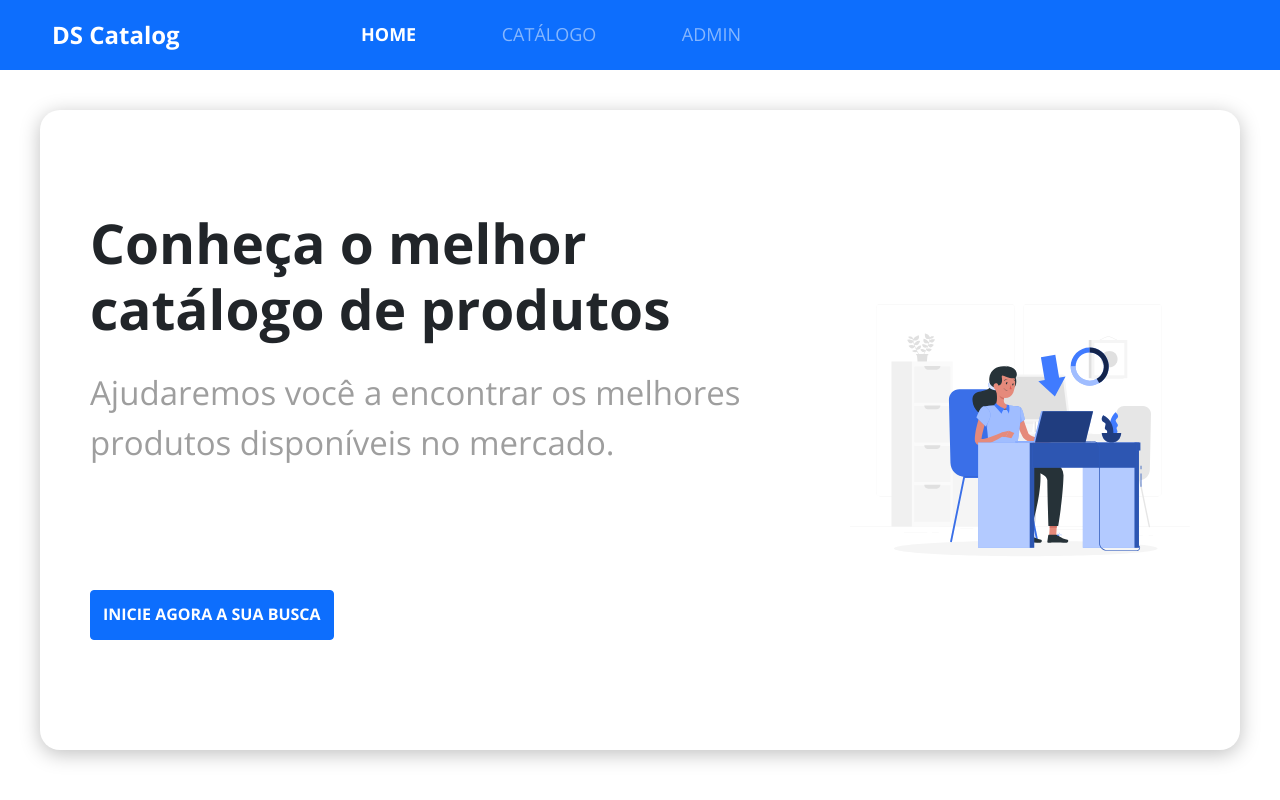
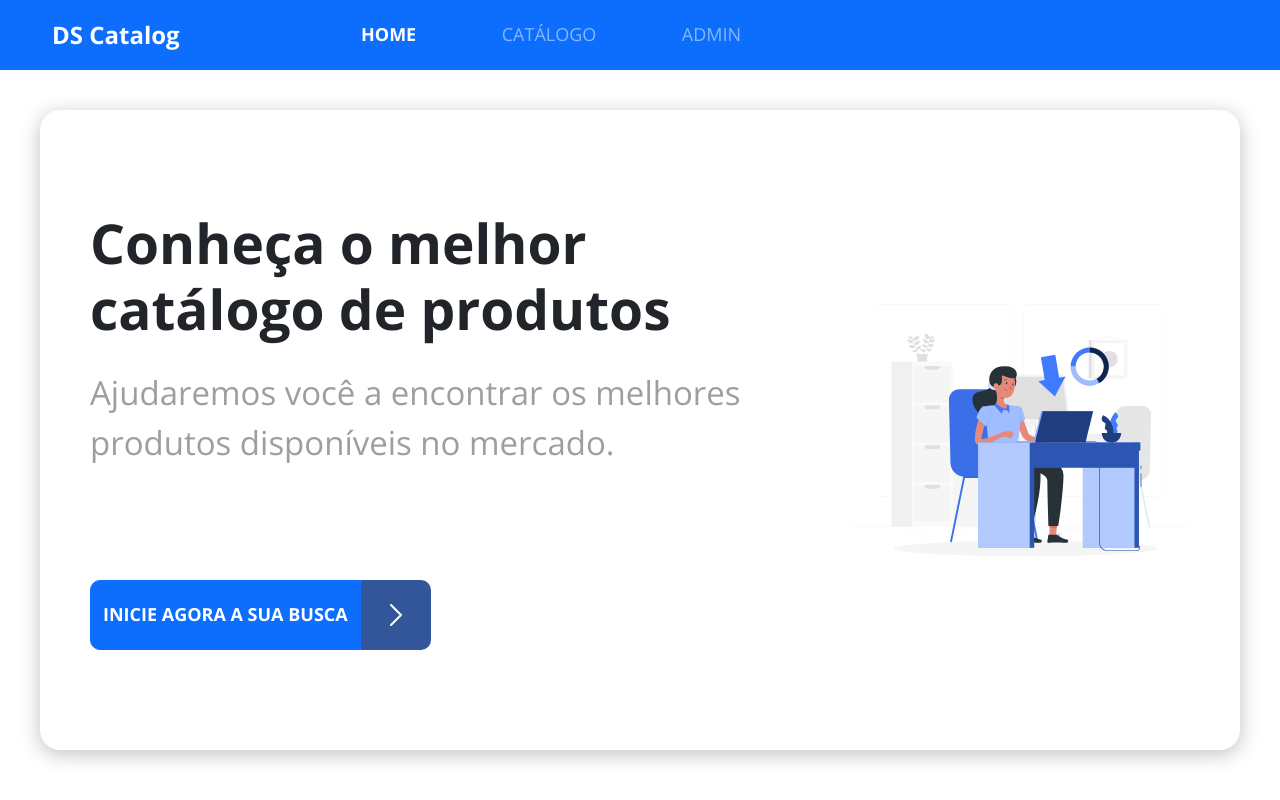
Before and after one commit to Paulojosep/dscatalog, a React (Create React App) app in the folder frontweb/: page / in a window 1280 px wide. Built offline with nearby package versions, Linux system fonts and the light colour scheme.

Commit message:
Custom ButtonIcon

```diff
--- a/frontweb/src/components/ButtonIcon/index.tsx
+++ b/frontweb/src/components/ButtonIcon/index.tsx
@@ -1,10 +1,17 @@
-import './styles.css'
+import './styles.css';
+
+import { ReactComponent as ArrowIcon } from '../../assets/images/arrow.svg';
 
 const ButtonIcon = () => {
   return (
-    <button className="btn btn-primary btn-icon">
-      <h6>INICIE AGORA A SUA BUSCA</h6>
-    </button>
+    <div className="btn-container">
+      <button className="btn btn-primary ">
+        <h6>INICIE AGORA A SUA BUSCA</h6>
+      </button>
+      <div className="btn-icon-container">
+        <ArrowIcon />
+      </div>
+    </div>
   );
 };
 
--- a/frontweb/src/components/ButtonIcon/styles.css
+++ b/frontweb/src/components/ButtonIcon/styles.css
@@ -1,3 +1,34 @@
-.btn-icon {
-    height: 50px;
+.btn-container {
+  display: flex;
 }
+
+.btn-container button {
+  border-radius: 10px 0px 0px 10px;
+}
+
+.btn h6 {
+  color: #fff;
+  font-size: 12px;
+  text-transform: uppercase;
+}
+
+.btn-icon-container {
+  display: flex;
+  justify-content: center;
+  align-items: center;
+  width: 50px;
+  height: 50px;
+  border-radius: 0px 10px 10px 0px;
+  background-color: #33569b;
+}
+
+@media (min-width: 576px) {
+  .btn-icon-container {
+    width: 70px;
+    height: 70px;
+  }
+
+  .btn h6 {
+    font-size: 18px;
+  }
+}
--- a/frontweb/src/pages/Home/index.tsx
+++ b/frontweb/src/pages/Home/index.tsx
@@ -15,9 +15,11 @@
               mercado.
             </p>
           </div>
-          <Link to="/products">
-            <ButtonIcon />
-          </Link>
+          <div>
+            <Link to="/products">
+              <ButtonIcon />
+            </Link>
+          </div>
         </div>
         <div className="home-image-container">
           <MainImage />
```
Also changed, not shown: frontweb/src/assets/images/arrow.svg (added).
